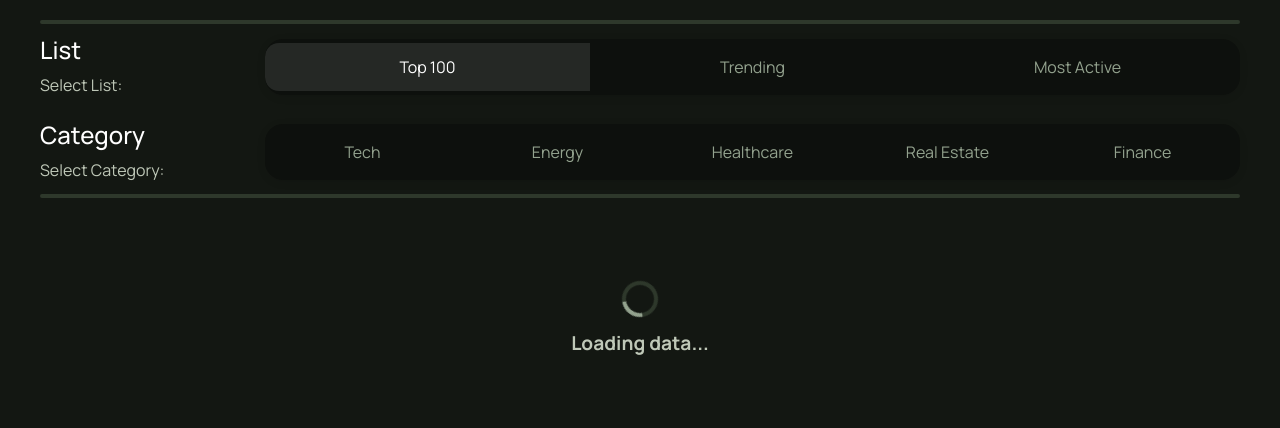
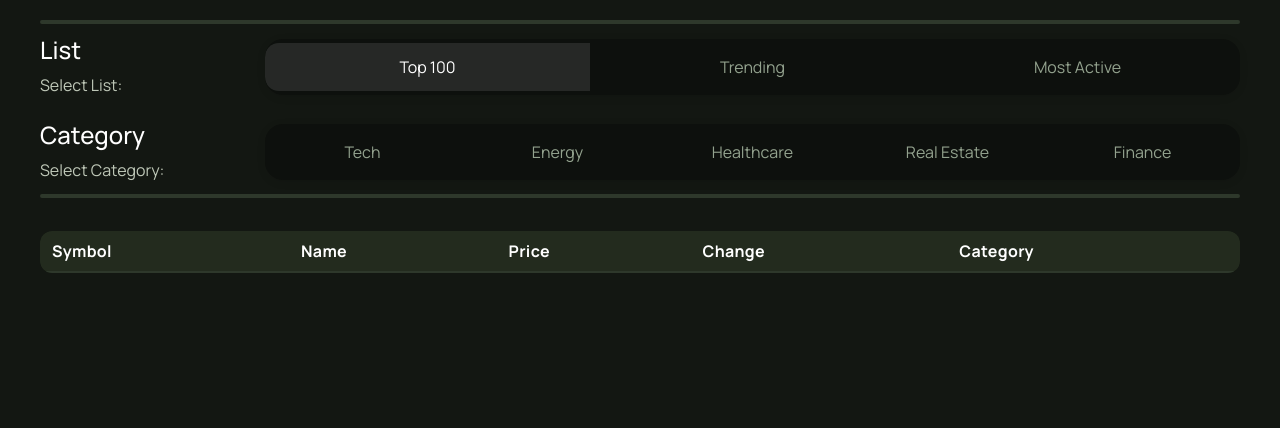
Before and after one commit to rishit836/StratSim, a Django app: page /stocks/search in a window 1280 px wide. Shown: the part 380-808 px from the top of the page. After the commit the page ends 653 px from the top, so only its background shows below. Run offline with Django 5.2, Linux system fonts and the light colour scheme; a user stored in the database is signed in; lists and menus that the app fills with data are empty.

Commit message:
changed the table and datascraping mechanism

```diff
--- a/stocks/static/stocks/styles/homepage.css
+++ b/stocks/static/stocks/styles/homepage.css
@@ -139,64 +139,122 @@
     margin-bottom: 12.5px;
 }
 
-.table-container {
+.loading-container{
+    display: flex;
+    justify-content: center;
+    align-items: center;
     width: 100%;
-    margin: 30px 0;
+    flex-direction: column;
+}
+.loading-text{
     display: flex;
-    flex-direction: column;
+    width: 20%;
+    justify-content: center;
     align-items: center;
+    animation: text-anim 2s ease-in-out infinite;
+}
+.loading-text h6{
+    margin-right: 5px;
 }
 
-.stock-table {
-    width: 98%;
-    border-collapse: collapse;
+.loader {
+    display: flex;
+    width: 100%;
+    justify-content: center;
+    align-items: center;
+    border: 3px solid rgba(255, 255, 255, .5); /* Light grey */
+    border-top: 3px solid #2d372a; /* Blue */
+    border-radius: 50%;
+    width: 25px;
+    height: 25px;
+    animation: spin .7s linear infinite;;
+}
+
+@keyframes spin{
+    0% {transform: rotate(0deg);}
+    100% {transform: rotate(360deg);}
+}
+@keyframes text-anim{
+    0%{
+        color: white;
+    }
+    50%{
+        color: #131712;
+    }
+    100%{
+        color: white;
+    }
+}
+
+/* Table wrapper for scroll */
+.table-scroll-wrapper {
+    max-height: 480px; /* Adjust height as needed */
+    overflow-y: auto;
+    border-radius: 12px;
+    margin-top: 20px;
     background: #181e15;
-    color: #e6f2de;
+    /* box-shadow: 0 2px 8px 0 rgba(0,0,0,0.10); */
+}
+
+/* Custom scrollbar for dark theme */
+.table-scroll-wrapper::-webkit-scrollbar {
+    width: 10px;
+
+}
+.table-scroll-wrapper::-webkit-scrollbar-thumb {
+    background: #293028;
+    border-radius: 8px;
+}
+.table-scroll-wrapper::-webkit-scrollbar-track {
+    background: rgba(0,0,0,.6);
+    border-radius: 8px;
+}
+
+/* Table styles */
+.data-table {
+    width: 100%;
+    border-collapse: separate;
+    border-spacing: 0;
+    background: #181e15;
+    color: #fff;
+    font-family: "Manrope", sans-serif;
+    font-size: 1rem;
     border-radius: 12px;
     overflow: hidden;
-    box-shadow: 0 2px 8px 0 rgba(0,0,0,0.10);
+    min-width: 700px;
 }
 
-.stock-table th, .stock-table td {
-    padding: 14px 18px;
+.data-table thead th {
+    background: #232b1e;
+    color: #fff;
+    font-weight: 700;
     text-align: left;
+    padding: 8px 12px;
+    border-bottom: 2px solid #2e382b;
+    letter-spacing: 0.02em;
 }
 
-.stock-table th {
-    background: #232b1e;
-    font-weight: 600;
-    font-size: 1.1rem;
-    border-bottom: 2px solid #2e382b;
+.data-table tbody td {
+    padding: 6px 12px;
+    font-weight: 500;
+    color: #fff;
+    border-bottom: 1px solid #232b1e;
+    vertical-align: middle;
 }
 
-.stock-table tr:nth-child(even) {
+.data-table tbody tr:last-child td {
+    border-bottom: none;
+}
+
+.data-table th, .data-table td {
+    text-align: left;
+    white-space: nowrap;
+}
+
+.data-table tr:nth-child(even) {
     background: #20271b;
 }
 
-.stock-table tr:hover {
-    background: #2d372a;
+.data-table tr:hover {
+    background: #232b1e;
 }
-
-.loading {
-    display: flex;
-    flex-direction: column;
-    align-items: center;
-    margin: 40px 0;
-    color: #bfc8b8;
-    font-size: 1.2rem;
-}
-
-.spinner {
-    border: 4px solid #2e382b;
-    border-top: 4px solid #93a28e;
-    border-radius: 50%;
-    width: 36px;
-    height: 36px;
-    animation: spin 1s linear infinite;
-    margin-bottom: 12px;
-}
-
-@keyframes spin {
-    0% { transform: rotate(0deg);}
-    100% { transform: rotate(360deg);}
-}
--- a/stocks/templates/home.html
+++ b/stocks/templates/home.html
@@ -131,37 +131,51 @@
     </div>
 
     <div class="divider"></div>
-    <div class="table-container">
-    {% if table_data %}
-        <table class="stock-table">
+     {% if data_availabe %}
+<div class="table-scroll-wrapper">
+    <table class="data-table">
         <thead>
             <tr>
-                    {% for col in columns %}
-                        <th>{{ col|capfirst }}</th>
-                    {% endfor %}
+                <th>Symbol</th>
+                <th>Name</th>
+                <th>Price</th>
+                <th>Change</th>
+                <th>Category</th>
             </tr>
         </thead>
         <tbody>
-                {% for row in table_data %}
+            {% for stock in stocks %}
             <tr>
-                        {% for col in columns %}
-                            <td>{{ row|get_item:col }}</td>
-                        {% endfor %}
+                <td>{{stock.symbol}}</td>
+                <td>{{stock.name}}</td>
+                <td>{{stock.current_price}}</td>
+                <td>{{stock.percent_change}}</td>
+                <td>{{stock.list_type}}</td>
             </tr>
             {% endfor %}
         </tbody>
     </table>
-    {% else %}
-        <div class="loading">
-            <div class="spinner"></div>
-            <span>Loading data...</span>
-        </div>
-        <script>
-    setTimeout(function() {
-        window.location.reload();
-    }, 10000); // Refresh every 2 seconds
-</script>
-    {% endif %}
 </div>
 
+
+    {% else %}
+<div class="loading-container">
+    <div class="loading-text">
+        <h6>loading data please wait</h6>
+    </div>
+    <div class="loader">
+        </div>
+</div>
+
+     {% endif %}
+{% if not data_availabe %}
+
+<script>
+    setTimeout(function () {
+        window.location.reload();
+    }, 2000);
+</script>
+
+
+{% endif %}
     {% endblock body %}
--- a/stocks/views.py
+++ b/stocks/views.py
@@ -10,80 +10,81 @@ import threading
 filter_applied = False
 list_cat = "top"
 filter_cat = None
+data_generated = False
 
-def get_data():
-    # List of selected symbols to fetch
-    symbols = [
-        "AAPL", "MSFT", "AMZN", "GOOGL", "TSLA", "JPM", "XOM", "UNH", "V", "NVDA",
-        "CVX", "PFE", "BAC", "WFC", "META", "T", "INTC", "HD", "C", "KO"
-    ]
 
-    # Allowed categories and mapping
-    ALLOWED_CATEGORIES = ['technology', 'energy', 'healthcare', 'real estate', 'financial services']
-    CATEGORY_MAP = {
-        'technology': 'tech',
-        'energy': 'energy',
-        'healthcare': 'healthcare',
-        'real estate': 'real estate',
-        'financial services': 'finance',
-    }
+def generate_data(d):
+    response = yf.screen(d)
+    symbols,names,current_price,price_change,percent_change = [], [],[],[],[]
+    for data in response['quotes']:
+        symbols.append(data['symbol'])
+        names.append(data['longName'])
+        current_price.append(data['regularMarketPrice'])
+        price_change.append(data['regularMarketChange'])
+        percent_change.append(data['regularMarketChangePercent'])
+    data_dict = {"symbol":symbols,
+                 "name":names,
+                 "current_price":current_price,
+                 "price_change":price_change,
+                 "percent_change":percent_change}
+    return pd.DataFrame(data_dict)
 
-    final_data = []
-    print("Fetching data from Yahoo Finance...")
+def create_data():
+    global data_generated
+    print("Fetching Data")
 
-    for symbol in symbols:
-        try:
-            stock = yf.Ticker(symbol)
-            info = stock.info
+    top_100 = generate_data('day_gainers')
+    print("Data Generated:top100")
 
-            name = info.get("longName") or info.get("shortName") or "N/A"
-            price = info.get("currentPrice")
-            previous_close = info.get("previousClose")
-            change = round((price - previous_close), 2) if price and previous_close else None
-            sector = info.get("sector", "").lower()
+    most_active = generate_data('most_actives')
+    print("Data Generated:most_active")
 
-            category = CATEGORY_MAP.get(sector)
-            if category:
-                final_data.append({
-                    "symbol": symbol,
-                    "name": name,
-                    "price": price,
-                    "change": change,
-                    "category": category,
-                    "list_type": "top100"  # You can modify this dynamically
-                })
+    trend = generate_data('aggressive_small_caps')
+    print("Data Generated:trend")
 
-        except Exception as e:
-            print(f"Failed to fetch {symbol}: {e}")
-            continue
+    if not "list_type" in top_100.columns:
+        top_100["list_type"] = ["top_100" for i in range(len(top_100['symbol'].to_list()))]
+    if not "list_type" in most_active.columns:
+        most_active["list_type"] = ["most_active" for i in range(len(most_active['symbol'].to_list()))]
+    if not "list_type" in trend.columns:
+        trend["list_type"] = ["trending" for i in range(len(trend['symbol'].to_list()))]
 
-    df = pd.DataFrame(final_data)
-    df.to_csv('data.csv', index=False)
-    print("Data saved to data.csv")
-def start_data_fetch():
-    thread = threading.Thread(target=get_data)
-    thread.daemon = True
-    thread.start()
+
+    full_df_lst = [top_100,most_active,trend]
+    full_df = pd.concat(full_df_lst)
+    full_df.to_csv("data.csv",index=False)
+    data_generated = True
+    print("Data Generated and Saved.")
+
 def home(request):
-    global filter_applied, filter_cat, list_cat
-    df = None
-    table_data = None
-    columns = []
-    if not os.path.exists("data.csv"):
-        start_data_fetch()
-    if os.path.exists("data.csv"):
-        df = pd.read_csv("data.csv")
-        if not df.empty:
+    global filter_applied, filter_cat, list_cat,data_generated
+
+    if not os.path.exists('data.csv'):
+        data_generated = False
+        threading.Thread(target=create_data).start()
+    else:
+        data_generated = True
+
+    if request.user.is_authenticated:
+        if not data_generated:
+            context = {
+                "filter_applied": filter_applied,
+                "filter": filter_cat,
+                "list": list_cat,
+                "data_availabe":data_generated,
+            }
+        else:
+            print("data exists")
+            print(data_generated)
+            df = pd.read_csv("data.csv")
             table_data = df.to_dict(orient='records')
-            columns = list(df.columns)
-    if request.user.is_authenticated:
-        context = {
-            "filter_applied": filter_applied,
-            "filter": filter_cat,
-            "list": list_cat,
-            "table_data": table_data,
-            "columns": columns
-        }
+            context = {
+                "filter_applied": filter_applied,
+                "filter": filter_cat,
+                "list": list_cat,
+                "data_availabe":data_generated,
+                "stocks":table_data
+            }
         return render(request, 'home.html', context)
     else:
         return HttpResponse("Please Login/Signup")
@@ -98,8 +99,8 @@ def search(request):
                 "filter_applied": filter_applied,
                 "filter": filter_cat,
                 "list": list_cat,
-                "query": query
-            }
+                "query": query,
+                "data_availabe":data_generated}
             return render(request, 'home.html', context)
     else:
         return HttpResponse("Please Login/Signup")
```
Also changed, not shown: data.csv (+76 -14 lines), db.sqlite3, 1 other file. Lines whose indentation alone changed are shown as unchanged.
